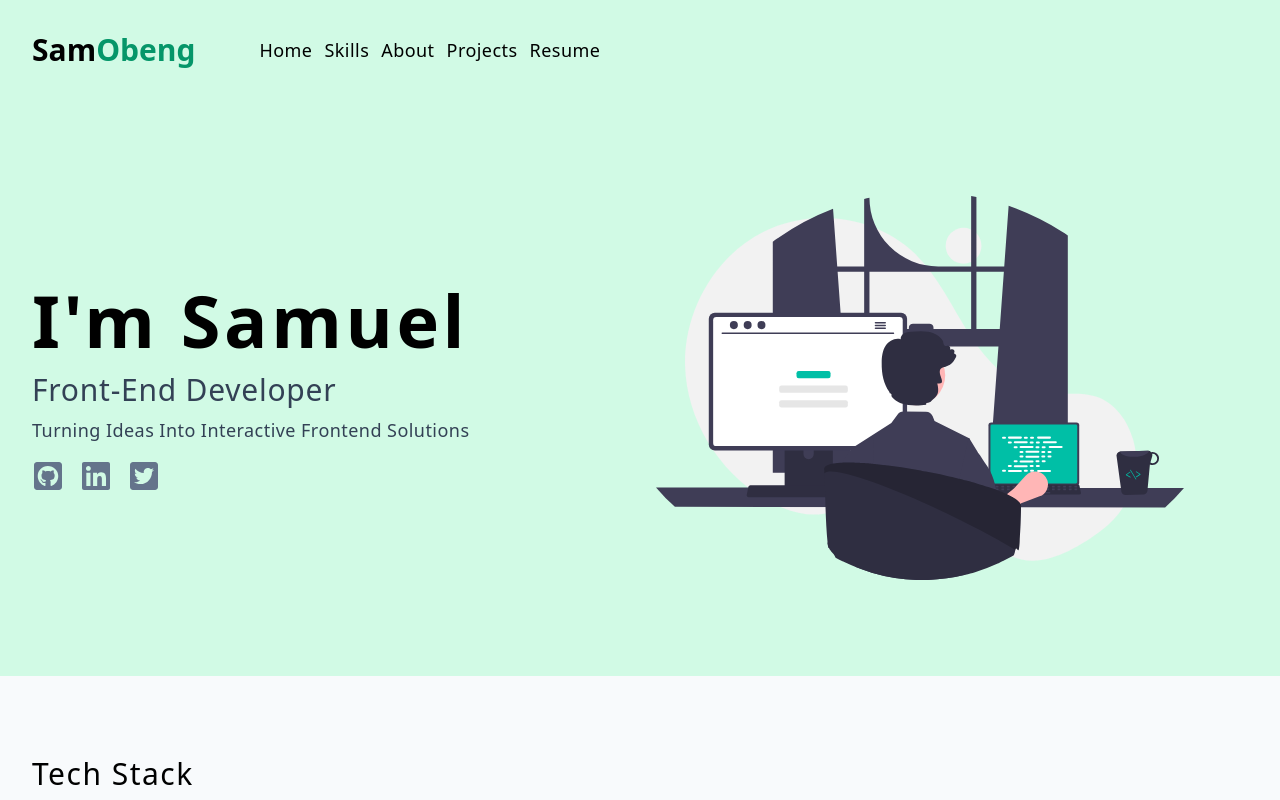
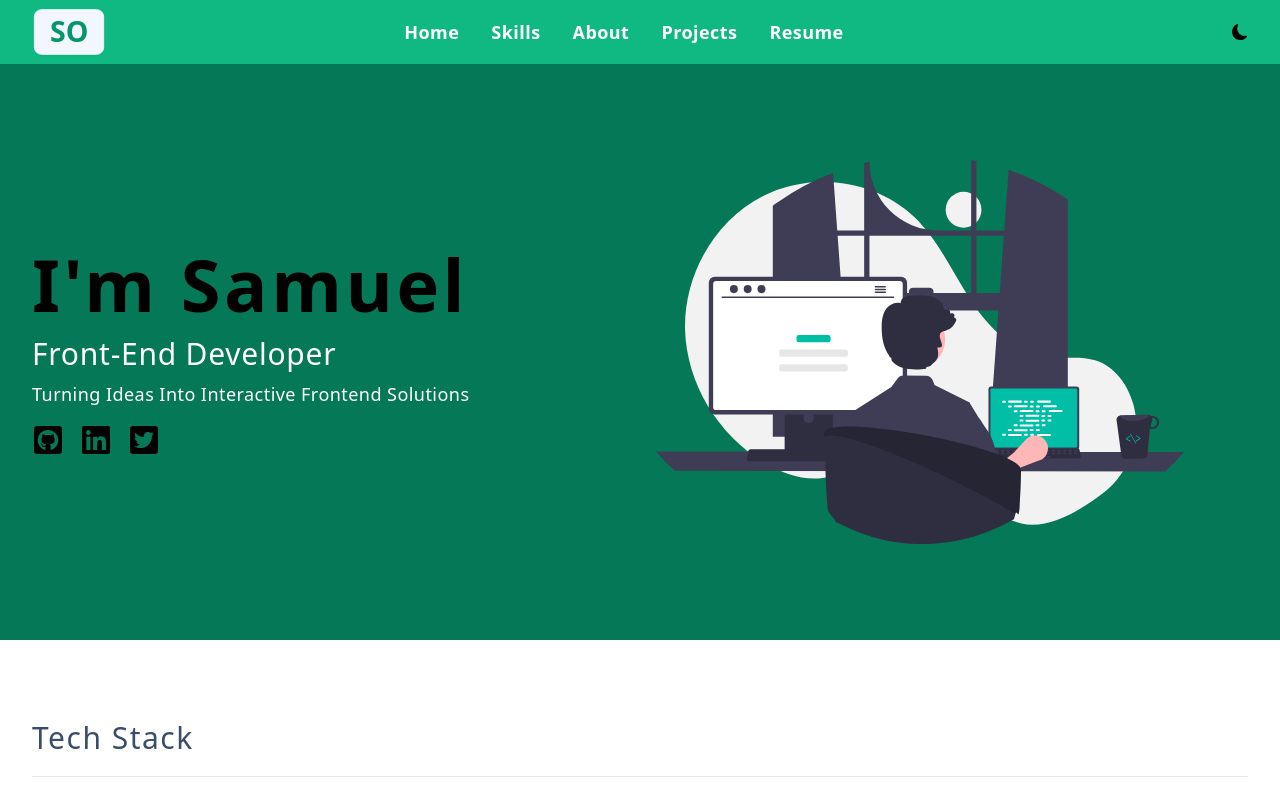
Before and after one commit to samobeng14Dev/dev-portfolio, a React (Vite) app: page / in a window 1280 px wide. Shown: the top 800 px of the page. Built offline with nearby package versions, Linux system fonts and the light colour scheme.

Commit message:
added theme toggle

```diff
--- a/index.html
+++ b/index.html
@@ -1,5 +1,5 @@
 <!DOCTYPE html>
-<html lang="en" class="bg-slate-50 scroll-smooth">
+<html lang="en" class="scroll-smooth">
   <head>
     <meta charset="UTF-8" />
     <link rel="icon" type="image/svg+xml" href="/vite.svg" />
--- a/package.json
+++ b/package.json
@@ -21,6 +21,7 @@
     "@types/react-dom": "^18.2.7",
     "@vitejs/plugin-react": "^4.0.3",
     "autoprefixer": "^10.4.14",
+    "daisyui": "^4.5.0",
     "eslint": "^8.45.0",
     "eslint-plugin-react": "^7.32.2",
     "eslint-plugin-react-hooks": "^4.6.0",
--- a/src/App.jsx
+++ b/src/App.jsx
@@ -3,9 +3,7 @@ import Footer from "./components/Footer";
 import Hero from "./components/Hero";
 import Navbar from "./components/Navbar";
 import Projects from "./components/Projects";
-import Sidebar from "./components/Sidebar";
 import Skills from "./components/Skills";
-import { links } from "./data";
 
 const App = () => {
 	return (
@@ -16,7 +14,6 @@ const App = () => {
 			<About />
 			<Projects />
 			<Footer />
-			{/* <Sidebar links={links} /> */}
 		</>
 	);
 };
--- a/src/components/Hero.jsx
+++ b/src/components/Hero.jsx
@@ -3,25 +3,27 @@ import { FaGithubSquare, FaLinkedin, FaTwitterSquare } from "react-icons/fa";
 
 const Hero = () => {
 	return (
-		<div className='bg-emerald-100 py-24'>
+		<div className='bg-emerald-700 py-24'>
 			<div className='align-element grid md:grid-cols-2 items-center gap-8'>
 				<article>
-					<h1 className='text-7xl font-bold tracking-wider'>I'm Samuel</h1>
-					<p className='mt-4 text-3xl text-slate-700 capitalize tracking-wide'>
+					<h1 className='text-7xl text-black font-bold tracking-wider'>
+						I'm Samuel
+					</h1>
+					<p className='mt-4 text-3xl text-white capitalize tracking-wide'>
 						Front-End Developer
 					</p>
-					<p className='mt-2 text-lg text-slate-700 capitalize tracking-wide'>
+					<p className='mt-2 text-lg text-white capitalize tracking-wide'>
 						turning ideas into interactive frontend solutions
 					</p>
 					<div className='flex gap-x-4 mt-4'>
 						<a href='https://github.com/samobeng14Dev'>
-							<FaGithubSquare className='h-8 w-8 text-slate-500 hover:text-black duration-300' />
+							<FaGithubSquare className='h-8 w-8 text-black hover:text-slate-500 duration-300' />
 						</a>
 						<a href='https://www.linkedin.com/in/samobeng14dev/'>
-							<FaLinkedin className='h-8 w-8 text-slate-500 hover:text-black duration-300' />
+							<FaLinkedin className='h-8 w-8 text-black hover:text-slate-500 duration-300' />
 						</a>
 						<a href='https://twitter.com/samobeng14Dev'>
-							<FaTwitterSquare className='h-8 w-8 text-slate-500 hover:text-black duration-300' />
+							<FaTwitterSquare className='h-8 w-8 text-black hover:text-slate-500  duration-300' />
 						</a>
 					</div>
 				</article>
--- /dev/null
+++ b/src/components/NavLinks.jsx
@@ -0,0 +1,21 @@
+import { links } from "../data";
+
+const NavLinks = () => {
+	return (
+		<>
+			{links.map((link) => {
+				const { id, href, text } = link;
+				return (
+					<a
+						key={id}
+						href={href}
+						className='capitalize text-lg text-white font-bold tracking-wide hover:text-black duration-300 mr-4 lg:mr-8'>
+						{text}
+					</a>
+				);
+			})}
+		</>
+	);
+};
+
+export default NavLinks;
--- a/src/components/Navbar.jsx
+++ b/src/components/Navbar.jsx
@@ -1,27 +1,74 @@
-import { links } from "../data";
+// Navbar.js
+import React, { useEffect, useState } from "react";
+import { FaBarsStaggered } from "react-icons/fa6";
+import NavLinks from "./NavLinks";
+import { BsMoonFill, BsSunFill } from "react-icons/bs";
 
+const themes = {
+	nord: "nord",
+	retro: "retro",
+};
+const getThemeFromLocalStorage = () => {
+	return localStorage.getItem("theme" || themes.nord);
+};
 const Navbar = () => {
+	const [theme, setTheme] = useState(getThemeFromLocalStorage());
+	const handleTheme = () => {
+		const { nord, retro } = themes;
+		const newTheme = theme === nord ? retro : nord;
+		setTheme(newTheme);
+	};
+	useEffect(() => {
+		document.documentElement.setAttribute("data-theme", theme);
+		localStorage.setItem("theme", theme);
+	}, [theme]);
 	return (
-		<nav className='bg-emerald-100'>
-			<div className='align-element py-4 flex flex-col sm:flex-row sm:gap-x-16 sm:items-center sm:py-8 '>
-				<h2 className='text-3xl font-bold'>
-					Sam<span className='text-emerald-600'>Obeng</span>
-				</h2>
-				<div className='flex gap-x-3'>
-					{links.map((link) => {
-						const { id, href, text } = link;
-						return (
-							<a
-								key={id}
-								href={href}
-								className='capitalize text-lg tracking-wide hover:text-emerald-600 duration-300'>
-								{text}
-							</a>
-						);
-					})}
+		<nav className='bg-emerald-500'>
+			<div className='navbar align-element'>
+				{/* Navbar Start */}
+				<div className='navbar-start'>
+					<button className='hidden lg:flex btn text-3xl items-center'>
+						<span className='text-emerald-600'>SO</span>
+					</button>
+				</div>
+
+				{/* DROPDOWN */}
+				<div className='dropdown'>
+					<label
+						tabIndex={0}
+						className='btn btn-ghost lg:hidden'>
+						<FaBarsStaggered className='h6 w-6 text-black' />
+					</label>
+					<ul
+						tabIndex={0}
+						className='menu menu-sm dropdown-content mt-3 z-[1] p-2 shadow bg-emerald-600 rounded-box w-52'>
+						<NavLinks />
+					</ul>
+				</div>
+
+				{/* NAV CENTER */}
+				<div className='navbar-center hidden lg:flex'>
+					<ul className='menu menu-horizontal'>
+						<NavLinks />
+					</ul>
+				</div>
+
+				<div className='navbar-end'>
+					{/* THEME SETUP */}
+					<label className='swap swap-rotate'>
+						<input
+							type='checkbox'
+							onChange={handleTheme}
+						/>
+						{/* sun icon */}
+						<BsSunFill className='swap-on h-4 w-4 text-black' />
+						{/* moon icon */}
+						<BsMoonFill className='swap-off h-4 w-4 text-black' />
+					</label>
 				</div>
 			</div>
 		</nav>
 	);
 };
+
 export default Navbar;
--- a/src/components/Sidebar.jsx
+++ /dev/null
@@ -1,64 +0,0 @@
-// Sidebar.js
-
-import React, { useState, useEffect } from "react";
-import { useSpring, animated } from "react-spring";
-import { FaAlignJustify } from "react-icons/fa6";
-
-const Sidebar = ({ links }) => {
-	const [isOpen, setIsOpen] = useState(false);
-	const [isMobile, setIsMobile] = useState(window.innerWidth <= 768);
-
-	const sidebarAnimation = useSpring({
-		transform: isOpen ? "translateX(0%)" : "translateX(-100%)",
-	});
-
-	const toggleSidebar = () => {
-		setIsOpen(!isOpen);
-	};
-
-	useEffect(() => {
-		const handleResize = () => {
-			setIsMobile(window.innerWidth <= 768);
-			if (window.innerWidth <= 768) {
-				setIsOpen(false);
-			}
-		};
-
-		window.addEventListener("resize", handleResize);
-
-		return () => {
-			window.removeEventListener("resize", handleResize);
-		};
-	}, []);
-
-	return (
-		<div
-			className={`fixed top-0 left-0 h-full bg-emerald-600 w-64 z-50 ${
-				isMobile ? "block" : "hidden"
-			}`}>
-			{isMobile && (
-				<button
-					className='p-4 md:hidden'
-					onClick={toggleSidebar}>
-					<FaAlignJustify />
-				</button>
-			)}
-			<animated.div
-				style={sidebarAnimation}
-				className='h-full overflow-y-auto'>
-				<div className='py-4'>
-					{links.map((link) => (
-						<a
-							key={link.id}
-							href={link.href}
-							className='block p-4 hover:bg-emerald-200 duration-300'>
-							{link.text}
-						</a>
-					))}
-				</div>
-			</animated.div>
-		</div>
-	);
-};
-
-export default Sidebar;
--- a/tailwind.config.cjs
+++ b/tailwind.config.cjs
@@ -1,8 +1,11 @@
 /** @type {import('tailwindcss').Config} */
 export default {
-  content: ['./index.html', './src/**/*.{js,ts,jsx,tsx}'],
-  theme: {
-    extend: {},
-  },
-  plugins: [],
+	content: ["./index.html", "./src/**/*.{js,ts,jsx,tsx}"],
+	theme: {
+		extend: {},
+	},
+	plugins: [require("daisyui")],
+	daisyui: {
+		themes: ["winter", "dracula", "cyberpunk", "retro", "nord"],
+	},
 };
```
Also changed, not shown: 1 other file (tests, documents, lock files or other folders).
